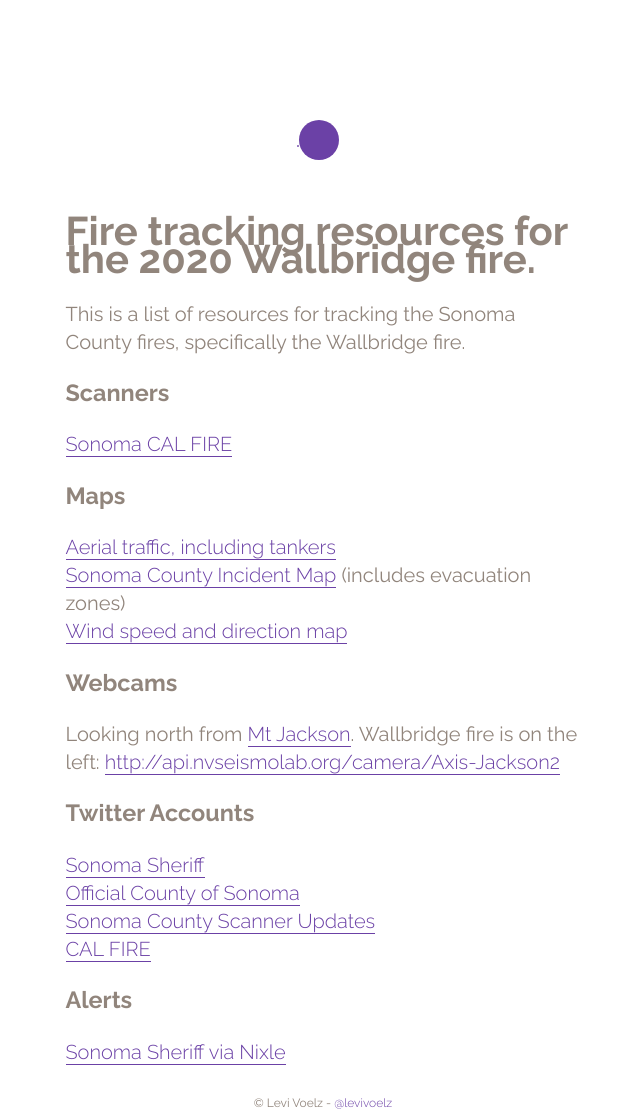
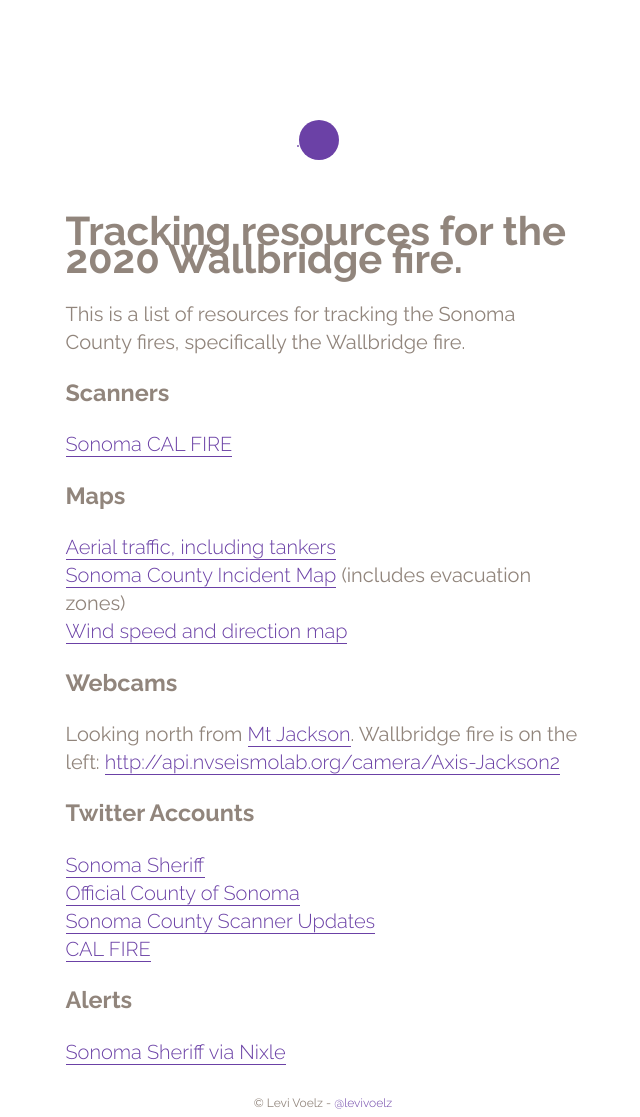
Before and after one commit to levivoelz/levivoelz.github.io, a Jekyll site: the page built from sonoma-county-fire-resources.md, in a window 1280 px wide. Shown: the whole page, without its empty margins (317-957 px from the left). Built offline with Jekyll 4.4.1, drawn with Linux system fonts in a browser that asks for light colours.

Commit message:
update copy again

```diff
--- a/sonoma-county-fire-resources.md
+++ b/sonoma-county-fire-resources.md
@@ -1,11 +1,11 @@
 ---
 layout: naked
-title: Fire tracking resources for the 2020 Wallbridge fire
+title: Tracking resources for the 2020 Wallbridge fire
 nofollow: false
 color: "#6B41A6"
 ---
 
-<h1>Fire tracking resources for the 2020 Wallbridge fire.</h1>
+<h1>Tracking resources for the 2020 Wallbridge fire.</h1>
 <p>This is a list of resources for tracking the Sonoma County fires, specifically the Wallbridge fire.
 <section>
   <h3>Scanners</h3>
```
Also changed, not shown: 1 other file.
